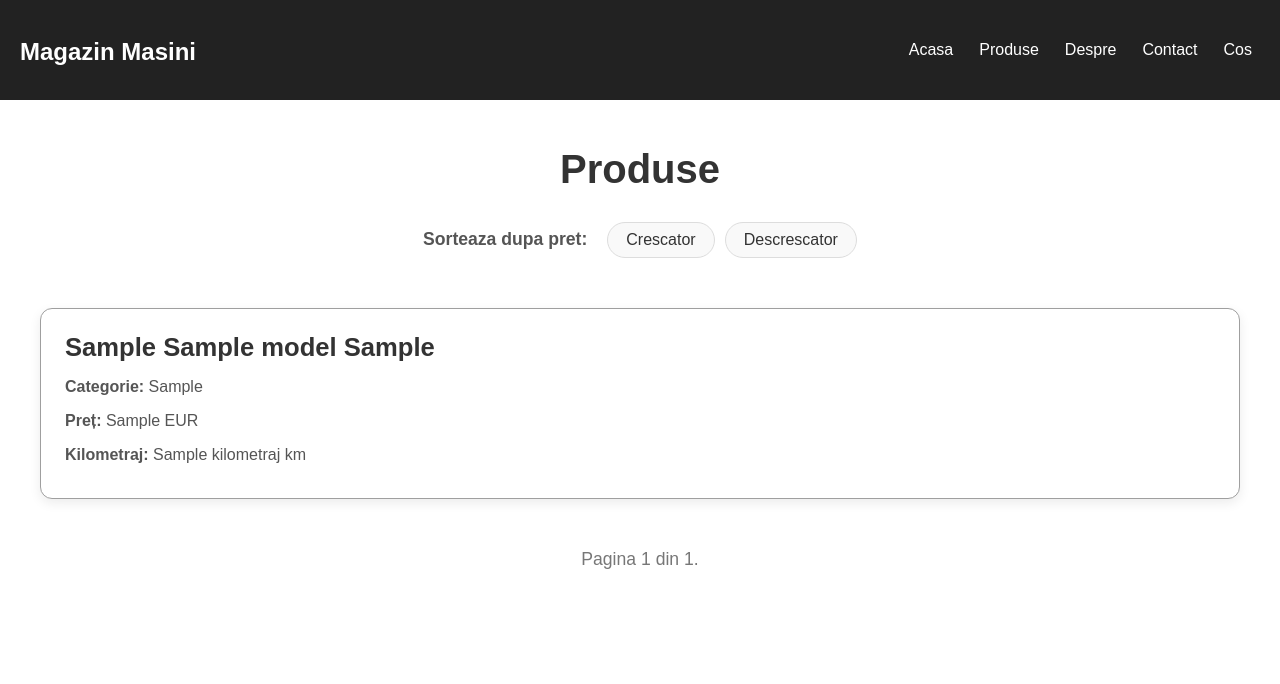
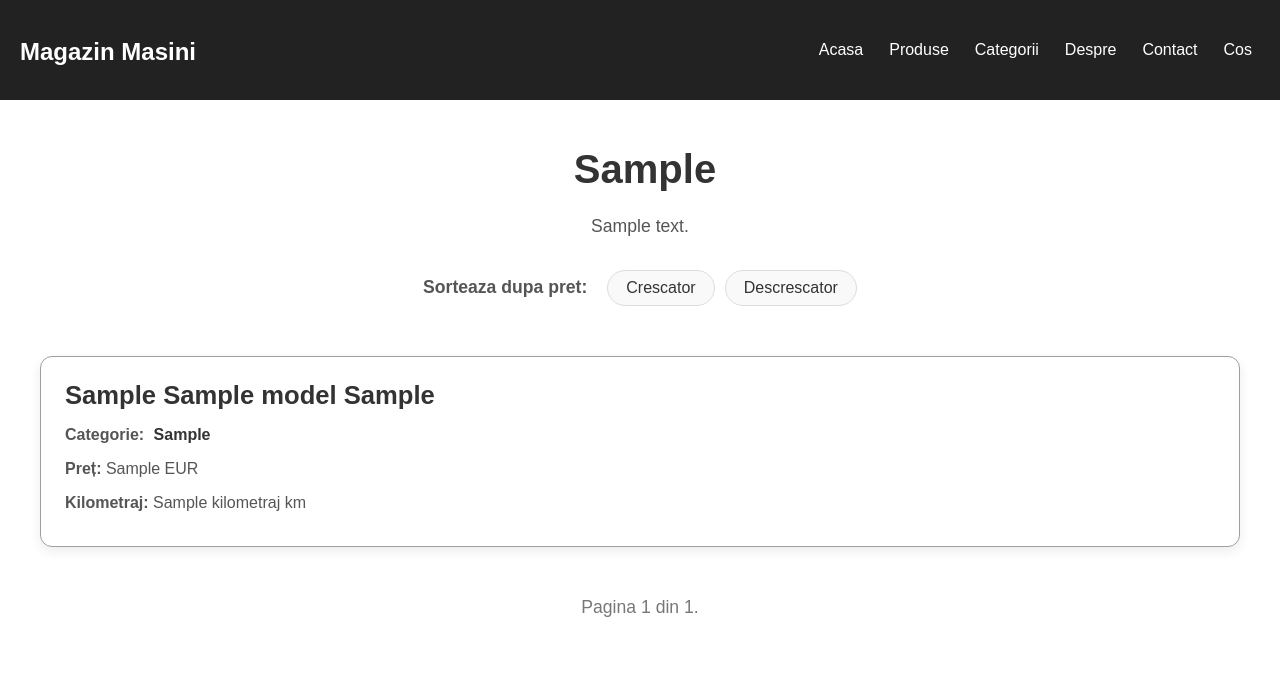
Before and after one commit to MihneaG17/ProjectDjango, a Django app: template aplicatie_masini/templates/aplicatie_masini/produse.html in a window 1280 px wide. Shown: the top 684 px of the page. Run offline with Django 5.2, Linux system fonts and the light colour scheme; the template is opened without the code that fills it: most values are stand-ins (such as "Sample title", 1, 10 or a date in 2020).

Commit message:
Added icons for each car category and category menu options

```diff
--- a/aplicatie_masini/models.py
+++ b/aplicatie_masini/models.py
@@ -23,6 +23,7 @@
 class CategorieMasina(models.Model):
     nume_categorie = models.CharField(max_length=255)
     descriere = models.TextField()
+    icon_categorie=models.CharField(max_length=100, null=True, blank=True)
 
     def __str__(self):
         return self.nume_categorie
--- a/aplicatie_masini/static/aplicatie_masini/css/style.css
+++ b/aplicatie_masini/static/aplicatie_masini/css/style.css
@@ -142,6 +142,38 @@
     font-size: 2.5rem;
 }
 
+.produse-heading i {
+    font-size: 0.9em;
+    color: #555;
+    margin-right: 10px;
+}
+
+.link-categorie {
+    text-decoration: none;
+    color: #007bff;
+    font-weight: 600;
+    transition: color 0.3s ease;
+}
+
+.link-categorie:hover {
+    color: #0056b3;
+    text-decoration: underline;
+}
+
+.link-categorie i {
+    margin-right: 5px;
+    color: #777;
+    font-size: 0.9em;
+}
+
+.categ-descriere {
+    text-align: center;
+    max-width: 600px;
+    margin: -10px auto 30px;
+    color: #555;
+    font-size: 1.1rem;
+    line-height: 1.6;
+}
 .lista-produse {
     display: flex;
     flex-wrap: wrap;
--- a/aplicatie_masini/templates/aplicatie_masini/baza.html
+++ b/aplicatie_masini/templates/aplicatie_masini/baza.html
@@ -6,6 +6,7 @@
     <meta charset="utf-8">
     <title>{% block title %} Magazin de masini {% endblock %}</title>
     <link rel="stylesheet" href="{% static 'aplicatie_masini/css/style.css' %}">
+    <link rel="stylesheet" href="https://cdnjs.cloudflare.com/ajax/libs/font-awesome/6.5.2/css/all.min.css" integrity="sha512-SnH5WK+bZxgPHs44uWIX+LLJAJ9/2PkPKZ5QiAj6Ta86w+fsb2TkcmfRyVX3pBnMFcV7oQPJkl9QevSCWr3W6A==" crossorigin="anonymous" referrerpolicy="no-referrer" />
 </head>
 <body>
    <header>
@@ -21,6 +22,14 @@
                         </ul>
                     </li>
                     <li> <a href="{% url 'produse' %}">Produse</a></li>
+                    <li> <a href="{% url 'produse'%}">Categorii</a>
+                        <ul class="submenu">
+                            {% for cat in toate_categoriile %}
+                            <li>
+                                <a href="{% url 'produse_pe_categorie' cat.nume_categorie %}"> {{cat.nume_categorie}} </a>
+                            </li>
+                            {% endfor %}
+                        </ul>
                     <li> <a href="{% url 'despre' %}">Despre</a>
                         <ul class="submenu">
                             <li><a href="{% url 'despre' %}#misiune">Misiune</a></li>
--- a/aplicatie_masini/templates/aplicatie_masini/produse.html
+++ b/aplicatie_masini/templates/aplicatie_masini/produse.html
@@ -1,9 +1,24 @@
 {% extends "aplicatie_masini/baza.html" %}
 
-{% block title %} Produse {% endblock %}
+{% block title %}
+    {% if categorie_curenta %}
+        {{ categorie_curenta.nume_categorie }}
+    {% else %}
+        Produse
+    {% endif %}
+{% endblock %}
 
 {% block main %}
-    <h1 class="produse-heading"> Produse </h1>
+    {% if categorie_curenta %}
+        <h1 class="produse-heading"> {% if categorie_curenta.icon_categorie %}
+                <i class="{{categorie_curenta.icon_categorie}}"></i>
+            {% endif %}
+            {{categorie_curenta.nume_categorie}}
+        </h1>
+        <p class="categ-descriere">{{categorie_curenta.descriere}}</p>
+    {% else %}
+        <h1 class="produse-heading"> Produse </h1>
+    {% endif %}
     <div class="sortare">
         <span>Sorteaza dupa pret: </span>
         <a href="?sort=a" {% if param_sortare == 'a' %}class="activ"{% endif %}>Crescator</a>
@@ -14,7 +29,15 @@
             <div class="masina-card">
                 <div class="card-content">
                     <h3> <a href = "{% url 'detalii_masina' masina.id %}"> {{ masina.marca.nume_marca }} {{ masina.model }} {{masina.an_fabricatie}} </a></h3>
-                    <p><strong>Categorie:</strong> {{ masina.categorie.nume_categorie }}</p>
+                    <p>
+                        <strong>Categorie:</strong>
+                        <a href="{% url 'produse_pe_categorie' masina.categorie.nume_categorie %}" class="link-categorie">
+                        {% if masina.categorie.icon_categorie %}
+                            <i class="{{masina.categorie.icon_categorie}}"></i>
+                        {% endif %}
+                        {{ masina.categorie.nume_categorie }}
+                        </a>
+                    </p>
                     <p><strong>Preț:</strong> {{ masina.pret_masina }} EUR</p>
                     <p><strong>Kilometraj:</strong> {{ masina.kilometraj }} km</p>
                 </div>
--- a/aplicatie_masini/urls.py
+++ b/aplicatie_masini/urls.py
@@ -6,6 +6,7 @@
 	path("exemplu", views.afis_template, name='exemplu'),
 	path("log", views.afis_log, name="log"),
 	path("produse", views.produse, name="produse"),
+	path("categorii/<str:nume_categorie>", views.produse, name="produse_pe_categorie"),
  	path("masina/<int:id>", views.detalii_masina, name="detalii_masina"),
 	path("despre", views.despre, name="despre"),
 	path("cos_virtual", views.in_lucru, name="cos_virtual"),
```
Also changed, not shown: aplicatie_masini/views.py (+27 -10 lines), aplicatie_masini/migrations/0004_categoriemasina_icon_categorie.py (added).
